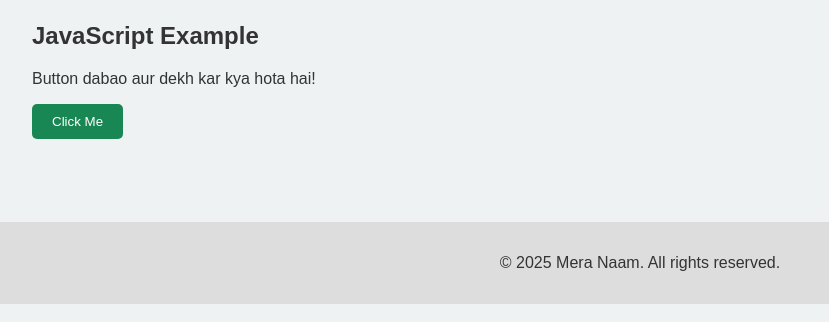
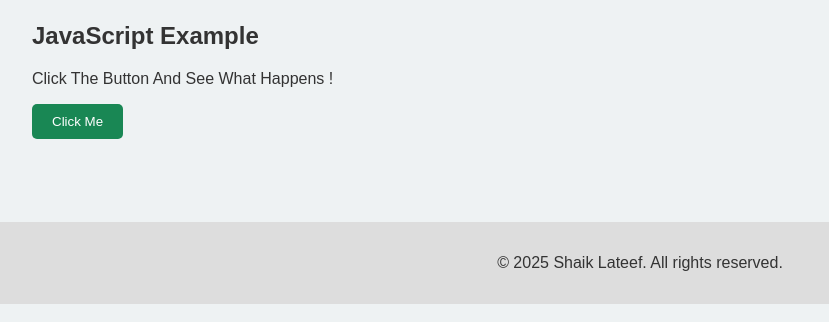
Before and after one commit to ShaikLateef9/Web-Development-projects, a plain HTML site: page Task-1 Webpage/index.html in a window 1280 px wide. Shown: the part 160-482 px from the top of the page, 0-829 px from the left. Drawn offline with Linux system fonts and the light colour scheme.

Commit message:
Add files via upload

```diff
--- a/Task-1 Webpage/index.html
+++ b/Task-1 Webpage/index.html
@@ -18,14 +18,14 @@
     <main>
         <section>
             <h2>JavaScript Example</h2>
-            <p>Button dabao aur dekh kar kya hota hai!</p>
+            <p>Click The Button And See What Happens !</p>
             <button onclick="showMessage()">Click Me</button>
             <p id="output"></p>
         </section>
     </main>
 
     <footer>
-        <p>&copy; 2025 Mera Naam. All rights reserved.</p>
+        <p>&copy; 2025 Shaik Lateef. All rights reserved.</p>
     </footer>
 
     <script src="script.js"></script>
```
